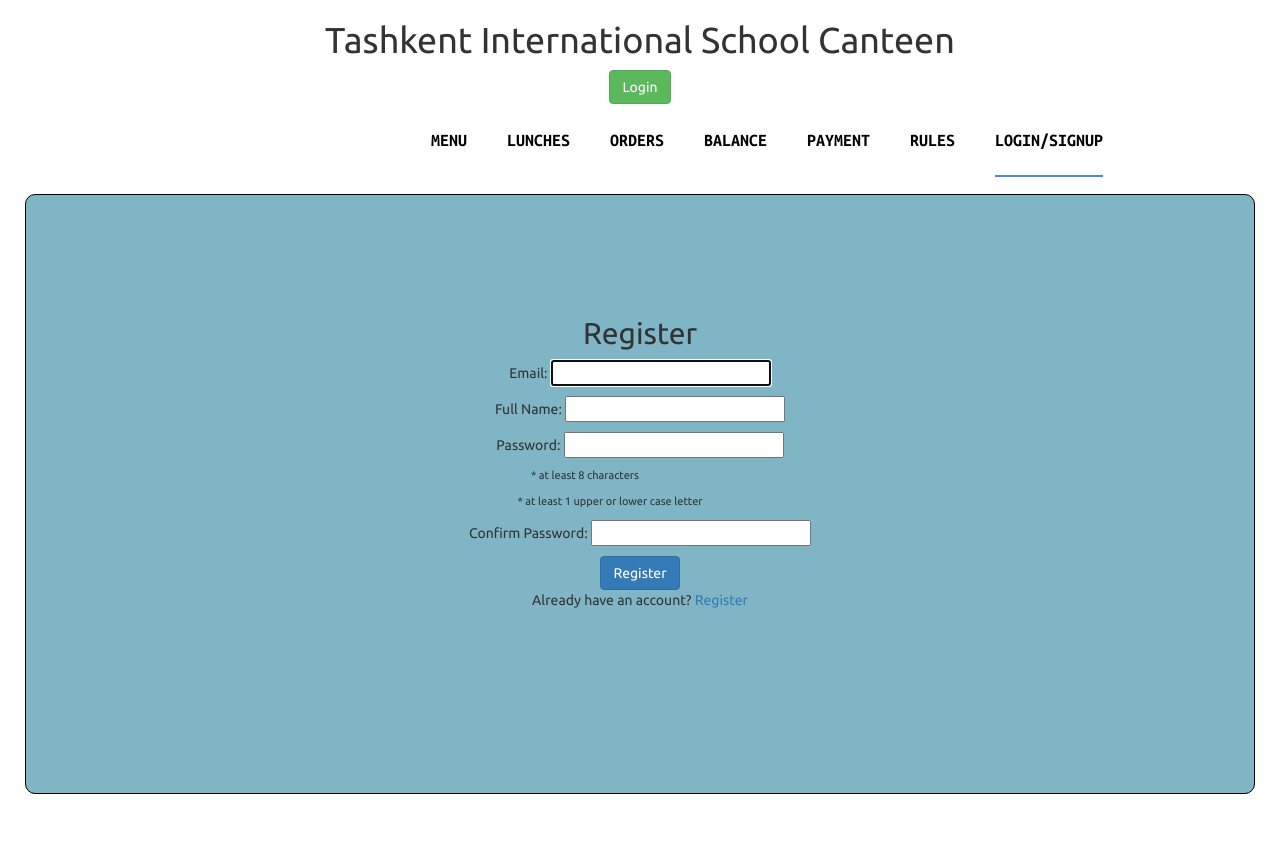
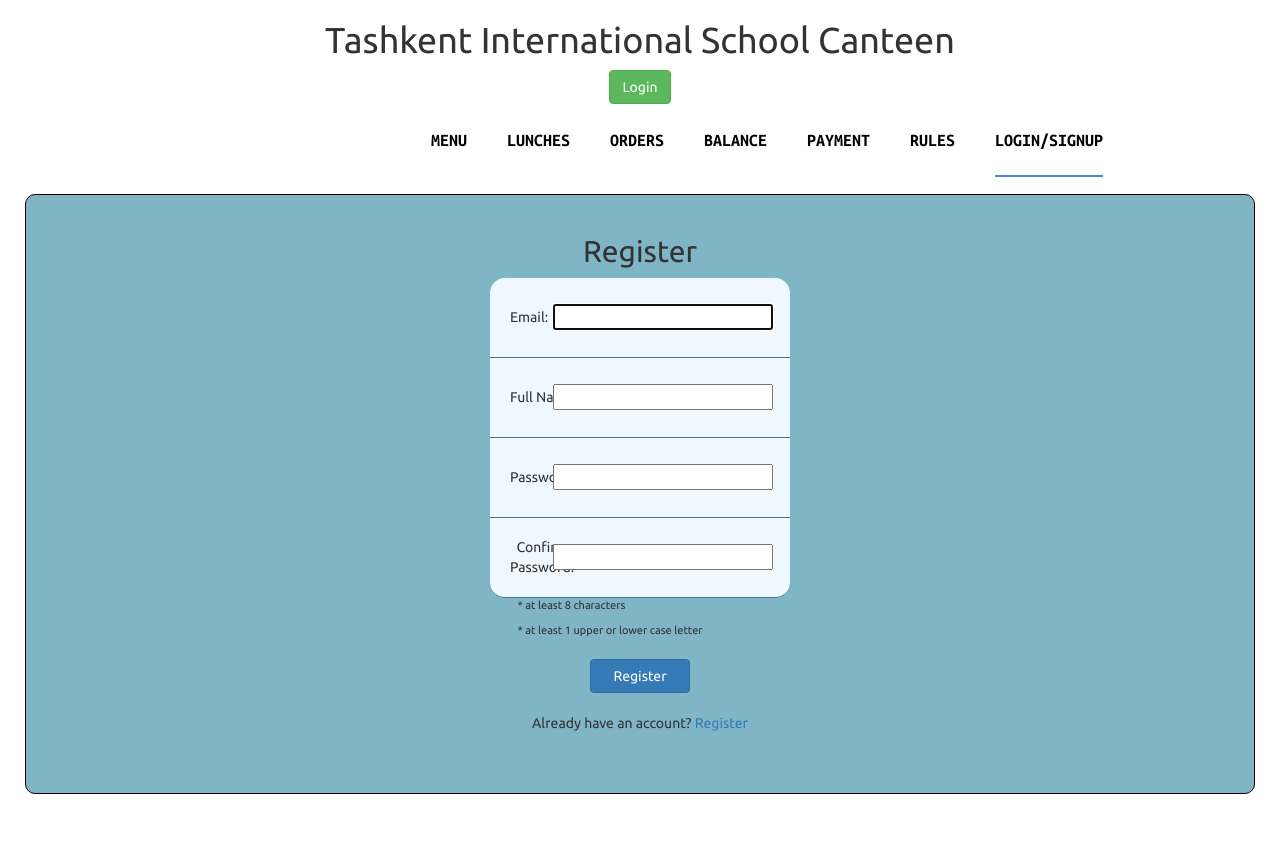
Before and after one commit to azmabdu/canteen, a Django app: page /register in a window 1280 px wide; the page is wider, and only the part inside the window is pictured. Run offline with Django 4.2, Linux system fonts and the light colour scheme; some libraries are stand-ins or nearby versions.

Commit message:
front register page

```diff
--- a/static/css/main.css
+++ b/static/css/main.css
@@ -304,7 +304,13 @@
 
 
 
-
+/* .input_register{
+    position: relative;
+    top: 40px;
+} */
+.register_txt{
+margin-top: 40px;
+}
 
 
 
@@ -371,10 +377,11 @@
     margin: auto;
     display: flex;
     padding: 10px;
-    padding-right: 0;
+    /* padding-right: 0; */
     justify-content: space-between;
     background-color: aliceblue;
     height: 80px;
+    position: relative;
 }
 .borderup{
     border-radius: 15px 15px 0 0;
@@ -385,14 +392,17 @@
 }
 .login_input p{
     height:fit-content;
-    margin: auto;
+    margin: auto 10px;
 }
 
 .input{
     /* margin-right: 0; */
-    /* width: 70px; */
-    position: relative;
-    right: 0;
+    width:fit-content;
+    position: absolute;
+    top: 0;
+    bottom: 0;
+    right: 7px;
+
 }
 .btn_login{
     width: 100px;
@@ -402,3 +412,11 @@
 .btn_login button{
     width: 100%;
 }
+.reg-p{
+    width: fit-content;
+    /* margin: auto; */
+}
+.warning_reg{
+    width: fit-content;
+    margin: auto;
+}
--- a/templates/register.html
+++ b/templates/register.html
@@ -10,20 +10,40 @@
 {% endfor %}
 {% endif %}
 
-    <div class="group-form">
-        <h2>Register</h2>
+<div class="group-form-reg">
+    <h2 class="register_txt">Register</h2>
     <form action="{% url "main:register" %}" method="POST">
         {% csrf_token %}
+        <div class="input_register">
 
-        <p>Email: {{ form.email }}</p>
-        <p>Full Name: {{ form.full_name }}</p>
-        <p>Password: {{ form.password1 }}</p>
-        <p style="font-size: 11px; margin-right: 110px;">* at least 8 characters</p>
-        <p style="font-size: 11px; margin-right: 60px;">* at least 1 upper or lower case letter</p>
-        <p>Confirm Password: {{ form.password2 }}</p>
+            <div class="login_input borderup">
+                <p>Email:</p>
+                <p class="input"> {{ form.email }}</p>
+            </div>
+            <div class="login_input ">
+                <p>Full Name:</p>
+                <p class="input"> {{ form.full_name }}</p>
+            </div>
+            <div class="login_input ">
+            <p>Password: </p>
+            <p class="input"> {{ form.password1 }}</p>
+        </div>
+        <div class="login_input borderdown">
+            <p>Confirm <br> Password: </p>
+            <p class="input"> {{ form.password2 }}</p>
+        </div>
+    </div>
+    <div class="warning_reg">
+        <p class="reg-p" style="font-size: 11px; margin-right: 110px;">* at least 8 characters</p>
+        <p  class="reg-p" style="font-size: 11px; margin-right: 60px;">* at least 1 upper or lower case letter</p>
+    </div>
+
+</form>
+<div class="btn_login">
 
 <button class="btn btn-primary" type="submit">Register</button>
-    </form>
+</div>
 Already have an account? <a href="{% url 'main:login' %}">Register</a>
 </div>
+</div>
 {% endblock %}
```
Lines whose indentation alone changed are shown as unchanged.
